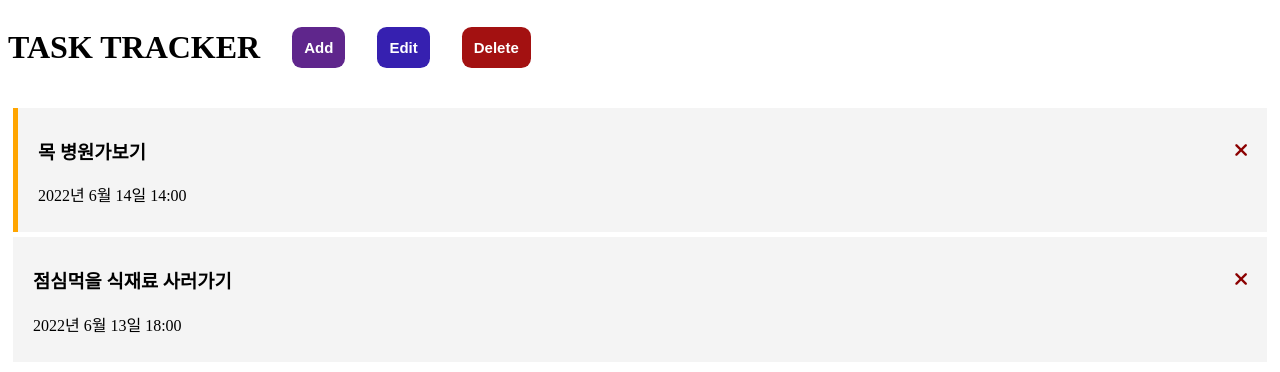
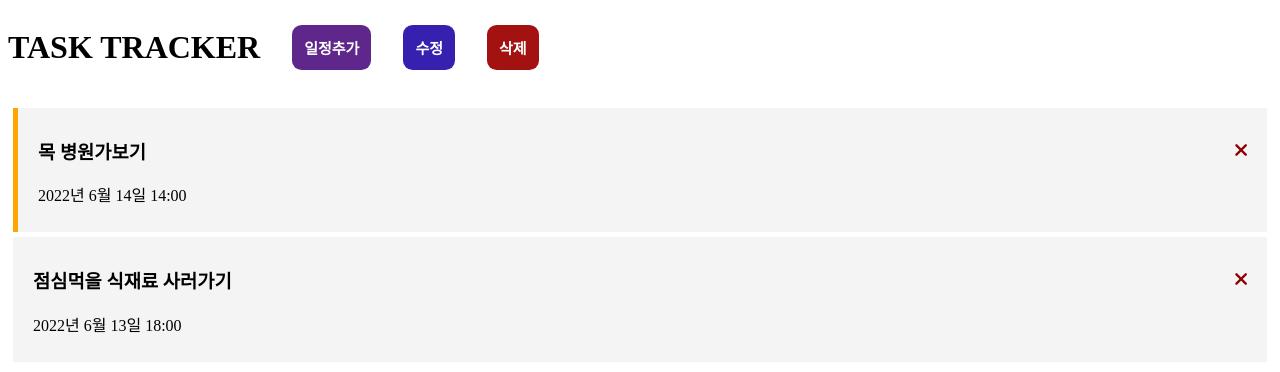
Before and after one commit to cyeongb/VUE_prac, a Vue app in the folder vue-crash-course/: page / in a window 1280 px wide. Shown: the top 372 px of the page. Built offline with nearby package versions, Linux system fonts and the light colour scheme.

Commit message:
일정추가 버튼 토글 수정

```diff
--- a/vue-crash-course/src/App.vue
+++ b/vue-crash-course/src/App.vue
@@ -1,6 +1,10 @@
 <template>
   <div class="container">
-    <Header @toggle-add-task="toggleAddTask" title="TASK TRACKER" />
+    <Header
+      @toggle-add-task="toggleAddTask"
+      title="TASK TRACKER"
+      :showAddTask="showAddTask"
+    />
     <div v-show="showAddTask">
       <AddTask @add-task="addTask" />
     </div>
--- a/vue-crash-course/src/components/Button.vue
+++ b/vue-crash-course/src/components/Button.vue
@@ -16,7 +16,7 @@ export default {
   },
   methods: {
     onClick() {
-      this.$emit("toggle-add-task");
+      this.$emit("btn-click");
     },
   },
 };
--- a/vue-crash-course/src/components/Header.vue
+++ b/vue-crash-course/src/components/Header.vue
@@ -2,12 +2,12 @@
   <header>
     <h1>{{ title }}</h1>
     <Button
-      @toggle-add-task="$emit('toggle-add-task')"
-      btnText="Add"
-      color="rgb(95, 38, 140)"
+      @btn-click="$emit('toggle-add-task')"
+      :btnText="showAddTask ? '닫기' : '일정추가'"
+      :color="showAddTask ? 'gray' : 'rgb(95, 38, 140)'"
     />
-    <Button btnText="Edit" color="rgb(54, 32, 176)" />
-    <Button btnText="Delete" color="rgb(163, 17, 17)" />
+    <Button btnText="수정" color="rgb(54, 32, 176)" />
+    <Button btnText="삭제" color="rgb(163, 17, 17)" />
   </header>
 </template>
 
@@ -20,6 +20,10 @@ export default {
     title: {
       type: String,
       default: "header",
+    },
+    showAddTask: {
+      type: Boolean,
+      default: false,
     },
   },
   components: {
```
